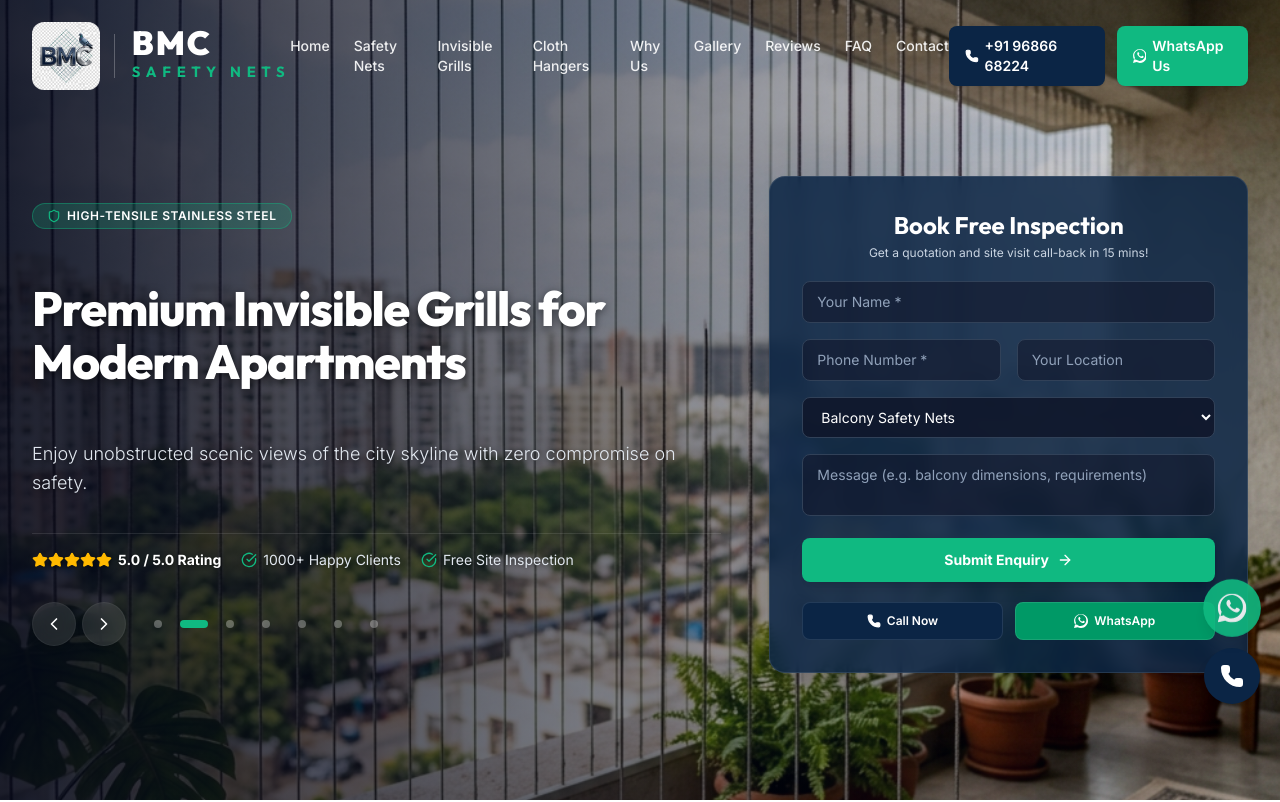
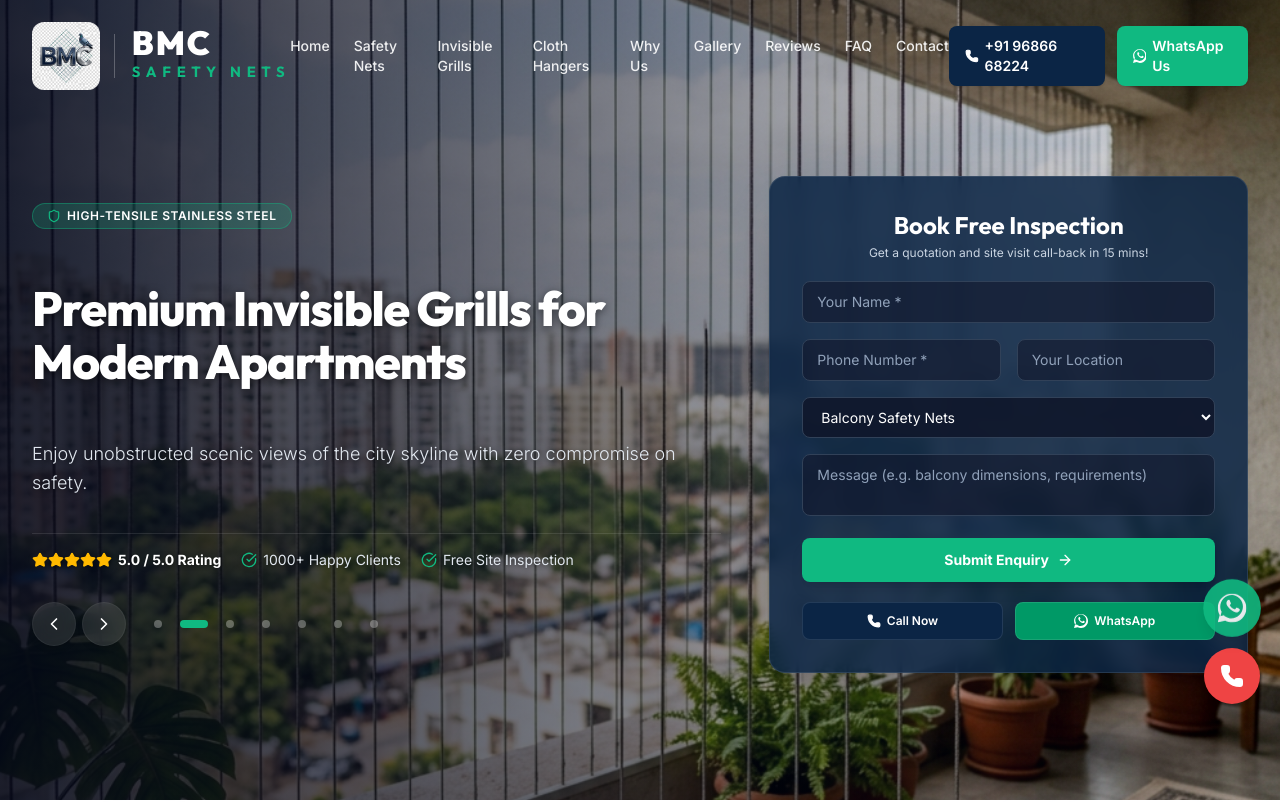
Before and after one commit to ajay-Ai-Ds/BMC-Safety-Nets, a Next.js app: page / in a window 1280 px wide. Shown: the top 802 px of the page. Built offline with nearby package versions, Linux system fonts and the light colour scheme.

Commit message:
callbutton colour changed

```diff
--- a/src/app/globals.css
+++ b/src/app/globals.css
@@ -6,6 +6,8 @@
   --color-primary-dark: #081a30;
   --color-accent: #10b981; /* Premium Emerald/WhatsApp Green */
   --color-accent-dark: #059669;
+  --color-call-red: #ef4444; /* Premium Red for Call CTA */
+  --color-call-red-hover: #dc2626;
   --color-text-dark: #1f2937;
   --color-text-light: #f3f4f6;
 
--- a/src/components/FloatingCTAs.tsx
+++ b/src/components/FloatingCTAs.tsx
@@ -59,7 +59,7 @@ export default function FloatingCTAs() {
           animate={{ scale: 1 }}
           whileHover={{ scale: 1.1 }}
           whileTap={{ scale: 0.9 }}
-          className="flex items-center justify-center w-14 h-14 bg-primary hover:bg-primary-light text-white rounded-full shadow-lg cursor-pointer transition-colors duration-200 group"
+          className="flex items-center justify-center w-14 h-14 bg-call-red hover:bg-call-red-hover text-white rounded-full shadow-lg cursor-pointer transition-colors duration-200 group"
           aria-label="Call Customer Care"
         >
           <Phone className="w-6 h-6 fill-white" />
```
